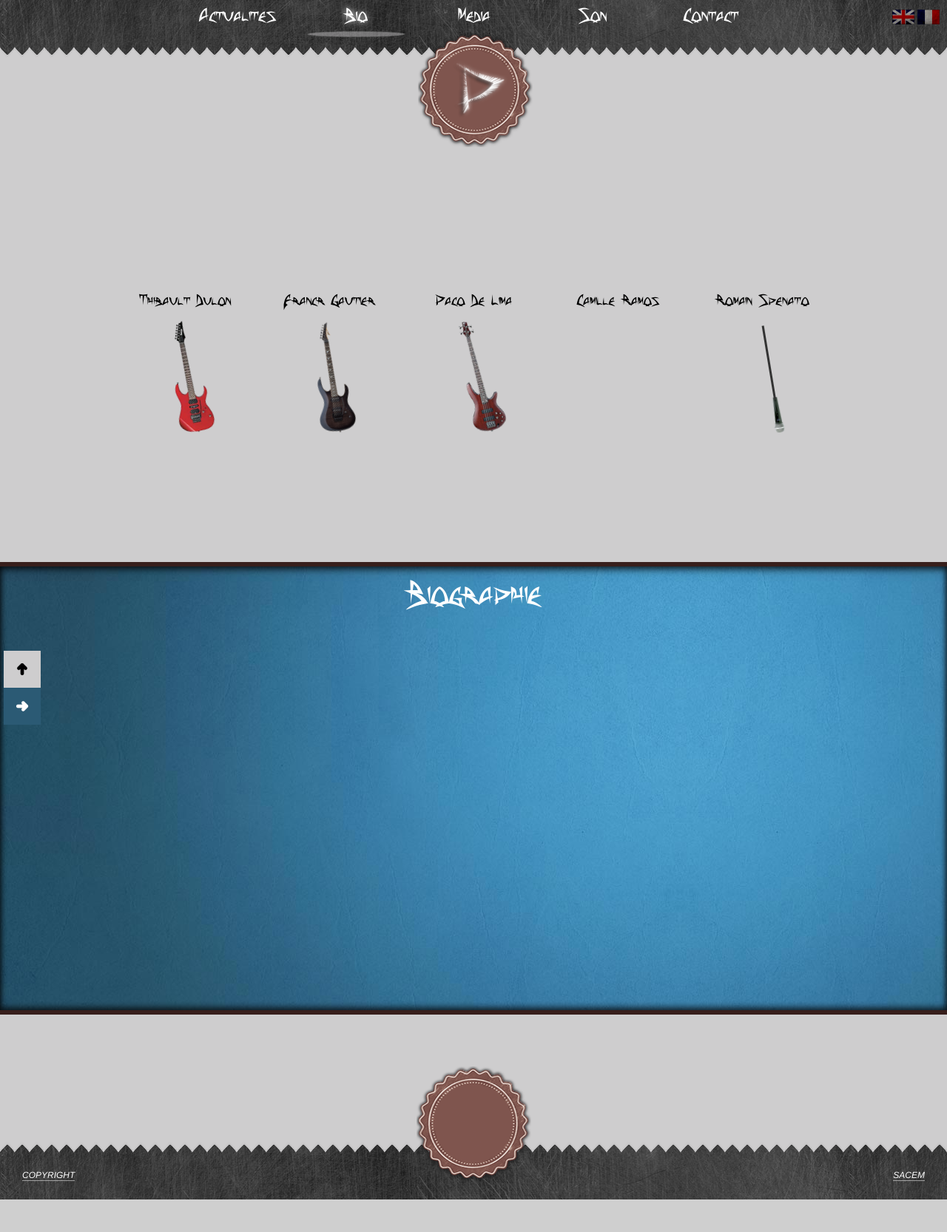
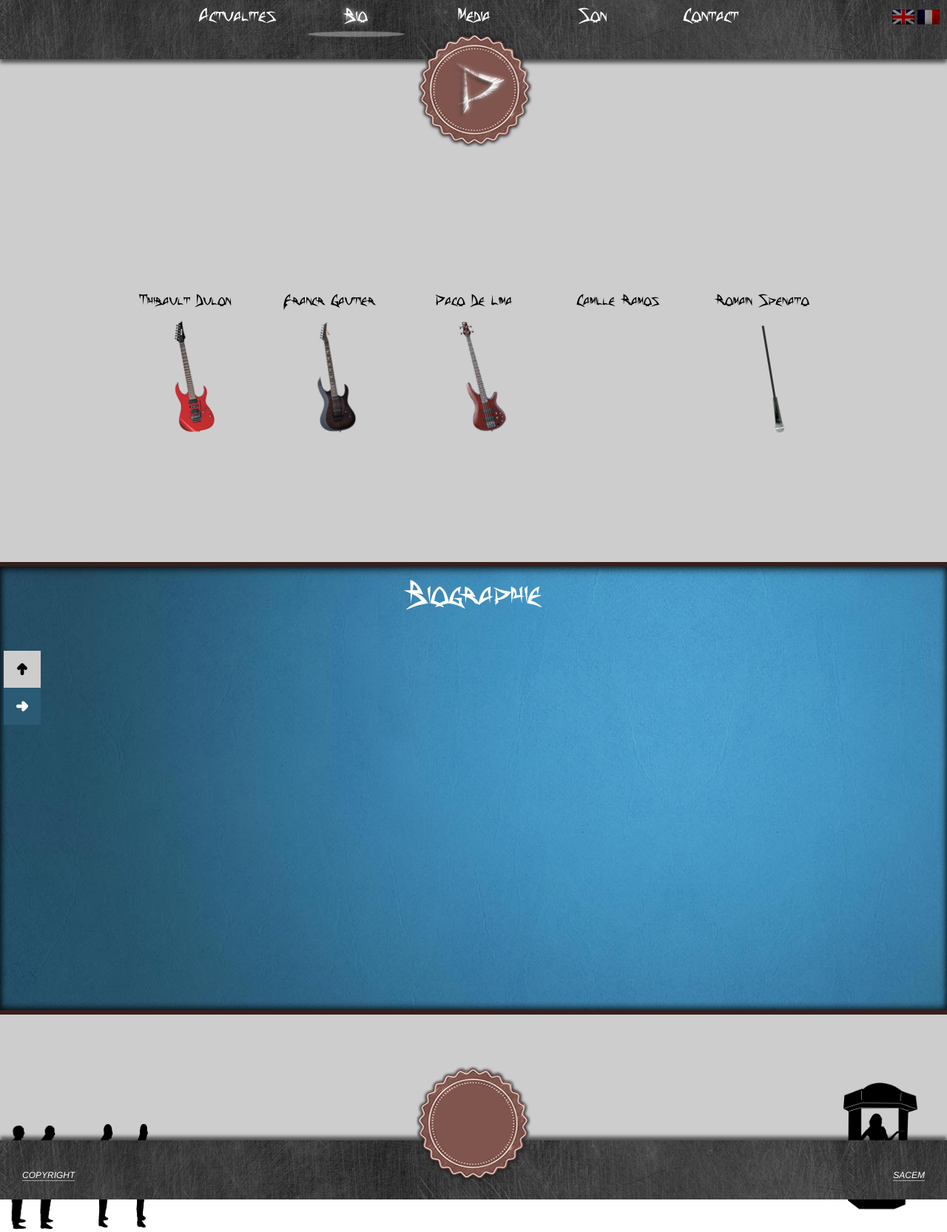
Before and after one commit to lastrope/lastrope, a PHP site: a page that uses index.php in a window 1280 px wide. Shown: the whole page at 74% size. Before the commit the page ends 1622 px from the top, so only its background shows below. Run offline with PHP 8.4, Linux system fonts and the light colour scheme; data comes from the database, SQL or seed files in the repository; some libraries are stand-ins or nearby versions.

Commit message:
commit home

```diff
--- a/index.php
+++ b/index.php
@@ -40,6 +40,7 @@
 					// Ici c'est le corp de la page. Il serait préférable de découper chaque partie pour avoir un code souple et modulable
 					// Décommenter cette ligne et mettre entre guillemet le chemin relatif de la page à inclure
 					include($page.".php");
+					include("page/nav.phtml");
 				?>
 			</div>
 			<?php
--- a/page/footer.phtml
+++ b/page/footer.phtml
@@ -1,6 +1,5 @@
 <footer>
 <div id="footer_block">
-	<div id="complement_back">
 	<div id="footer">
 		<p class="foot_left">
 			<?php echo COPYRIGHT;?>
@@ -13,5 +12,4 @@
 	<div id="copyright">
 	</div>
 </div>
-</div>
 </footer>
--- a/page/header.phtml
+++ b/page/header.phtml
@@ -7,7 +7,6 @@
 ?>
 <header>
 <div id="header_block">
-	<div id="complement">
 	<div id="language">
 		<a href="set_language.php?lang=en" title="English Version">
 			<img src="public/media/image/flag_en.png" />
@@ -49,5 +48,4 @@
 		</a>
 	</div>
 </div>
-</div>
 </header>
--- a/page/meta.phtml
+++ b/page/meta.phtml
@@ -48,6 +48,7 @@
 <script type="text/javascript" src="public/js/jquery.js"></script>
 <script type="text/javascript" src="public/js/jquery.easing.1.3.js"></script>
 <script type="text/javascript" src="public/js/jfunction.js"></script>
+<script type="text/javascript" src="public/js/animation-background.js"></script>
 <script type="text/javascript" src="public/js/function.js"></script>
 <!-- For scroll -->
 <script type="text/javascript" src="public/js/jquery-ui.js"></script>
@@ -86,12 +87,6 @@
 					margin:'auto'
 				});
 			}
-			if($('body').height() < 700){
-				$('footer').empty();
-				$('footer').html('<div id="footer_block"><div id="footer"><p class="foot_left"><?php echo COPYRIGHT;?></p><p class="foot_right"><?php echo SACEM; ?></p></div></div>');
-			}else if($('body').height() > 700){
-				$('footer').html('<div id="footer_block"><div id="complement_back"><div id="footer"><p class="foot_left"><?php echo COPYRIGHT;?></p><p class="foot_right"><?php echo SACEM; ?></p></div><div id="copyright"></div></div></div>');
-			}
 		});
 		// Responsive design function on resize
 		$(window).resize(function(){
@@ -114,12 +109,6 @@
 					margin:'auto'
 				});
 			}
-			if($('body').height() < 700){
-				$('footer').empty();
-				$('footer').html('<div id="footer_block"><div id="footer"><p class="foot_left"><?php echo COPYRIGHT;?></p><p class="foot_right"><?php echo SACEM; ?></p></div></div>');
-			}else if($('body').height() > 700){
-				$('footer').html('<div id="footer_block"><div id="complement_back"><div id="footer"><p class="foot_left"><?php echo COPYRIGHT;?></p><p class="foot_right"><?php echo SACEM; ?></p></div><div id="copyright"></div></div></div>');
-			}
 		});
 	});
 </script>
--- a/page/nav.phtml
+++ b/page/nav.phtml
@@ -1,12 +1,18 @@
 <nav>
-	<div id="gallery">
-		<div class="ad-image-wrapper">
-		</div>
+	<div class="perso1">
+		<img src="public/media/image/perso1.png" alt="personnage1" width="25" height="140"/>
+	</div>
+	<div class="perso2">
+		<img src="public/media/image/perso2.png" alt="personnage2" width="25" height="140"/>
+	</div>
+	<div class="perso3">
+		<img src="public/media/image/perso3.png" alt="personnage3" width="25" height="140"/>
+	</div>
+	<div class="perso4">
+		<img src="public/media/image/perso4.png" alt="personnage4" width="25" height="140"/>
+	</div>
 
-		<div class="ad-controls">
-		</div>
-
-		<div class="ad-nav">
-		</div>
+	<div class="cabine">
+		<img src="public/media/image/cabine.png" alt="cabine" width="100"/>
 	</div>
 </nav>
--- a/public/css/style.css
+++ b/public/css/style.css
@@ -746,6 +746,12 @@ header{
 	height:80px;
 	background:#111 url('../media/image/metal_header2.png') left top repeat-x;
 	z-index: 800;
+
+	box-shadow: 0 5px 5px rgba(0,0,0,0.6);
+	-webkit-box-shadow: 0 5px 5px rgba(0,0,0,0.6);
+	-moz-box-shadow: 0 5px 5px rgba(0,0,0,0.6);
+	-o-box-shadow: 0 5px 5px rgba(0,0,0,0.6);
+	-ms-box-shadow: 0 5px 5px rgba(0,0,0,0.6);
 }
 #header{
 	position: relative;
@@ -762,12 +768,6 @@ header{
 #header a {
 	color: #fff;
 	font-weight: bold;
-}
-#complement{
-	background:transparent url('../media/image/barriere.png') left bottom repeat-x;
-	width:100%;
-	min-width:975px;
-	height:80px;
 }
 #header ul{
 	position:absolute;
@@ -814,6 +814,11 @@ footer{
 	height:80px;
 	background:#111 url('../media/image/metal_header2.png') left top repeat-x;
 	z-index:800;
+	box-shadow: 0 -5px 5px rgba(0,0,0,0.6);
+	-webkit-box-shadow: 0 -5px 5px rgba(0,0,0,0.6);
+	-moz-box-shadow: 0 -5px 5px rgba(0,0,0,0.6);
+	-o-box-shadow: 0 -5px 5px rgba(0,0,0,0.6);
+	-ms-box-shadow: 0 -5px 5px rgba(0,0,0,0.6);
 }
 footer p {
 	color: #fff;
@@ -823,6 +828,11 @@ footer p {
 	font-size: 12px;
 	border-bottom: 1px solid rgba(255,255,255,0.5);
 }
+#footer{
+	width: 100%;height: 80px;
+	position: absolute;
+	bottom: 0;
+}
 .foot_left{
 	float:left;
 	margin-left: 30px;
@@ -830,14 +840,6 @@ footer p {
 .foot_right{
 	float:right;
 	margin-right: 30px;
-}
-#complement_back{
-	background:transparent url('../media/image/barriere_back.png') left top repeat-x;
-	width:100%;
-	min-width:975px;
-	height:80px;
-	position:absolute;
-	bottom: 0;
 }
 #copyright{
 	background: transparent url('../media/image/logo1.png') center center no-repeat;
@@ -1100,3 +1102,45 @@ footer p {
 	font-family: Baphomet;
 	font-weight: bold;
 }
+/** nav **/
+nav{
+	width: 100%;
+	height: 100%;
+	position: absolute;
+	top: 0;
+	left: 0;
+}
+.perso1, .perso2, .perso3, .perso4{
+	position :absolute;
+	z-index:5;
+}
+.perso1{
+	width:25px;
+	height:140px;
+	left: 10px;
+	bottom: -40px;
+}
+.perso2{
+	width:28px;
+	height:140px;
+	left: 50px;
+	bottom: -40px;
+}
+.perso3{
+	width:38px;
+	height:142px;
+	left: 100px;
+	bottom: -40px;
+}
+.perso4{
+	width:47px;
+	height:142px;
+	left: 150px;
+	bottom: -40px;
+}
+.cabine{
+	position :absolute;
+	bottom: -20px;
+	right: 40px;
+	z-index:1;
+}
--- /dev/null
+++ b/public/js/animation-background.js
@@ -0,0 +1,108 @@
+$(document).ready(function(){
+	var perso1Left = 10;
+	var perso2Left = 50;
+	var perso3Left = 100;
+	var perso4Left = 150;
+	var perso1 = $('.perso1');
+	var perso2 = $('.perso2');
+	var perso3 = $('.perso3');
+	var perso4 = $('.perso4');
+
+	$('.perso1').animate({
+		'left':perso1Left + 'px'
+	},1000,'linear',walk1(perso1,perso1Left));
+	$('.perso2').animate({
+		'left':perso2Left + 'px'
+	},1000,'linear',walk2(perso2,perso2Left));
+	$('.perso3').animate({
+		'left':perso3Left + 'px'
+	},1000,'linear',walk3(perso3,perso3Left));
+	$('.perso4').animate({
+		'left':perso4Left + 'px'
+	},1000,'linear',walk4(perso4,perso4Left));
+});
+function walk1(div,height){
+	var windowLeft = $(window).width();
+	setTimeout(function(){
+		if(height < windowLeft){
+			height += 30;
+			div.animate({
+				'left':height + 'px'
+			},1000,'linear',walk(div,height));
+		}
+		else {
+			height += 30;
+			div.animate({
+				'left':height + 'px'
+			},1000);
+		}
+	},8500);
+}
+function walk2(div,height){
+	var windowLeft = $(window).width();
+	setTimeout(function(){
+		if(height < windowLeft){
+			height += 30;
+			div.animate({
+				'left':height + 'px'
+			},1000,'linear',walk(div,height));
+		}
+		else {
+			height += 30;
+			div.animate({
+				'left':height + 'px'
+			},1000);
+		}
+	},7000);
+}
+function walk3(div,height){
+	var windowLeft = $(window).width();
+	setTimeout(function(){
+		if(height < windowLeft){
+			height += 30;
+			div.animate({
+				'left':height + 'px'
+			},1000,'linear',walk(div,height));
+		}
+		else {
+			height += 30;
+			div.animate({
+				'left':height + 'px'
+			},1000);
+		}
+	},5500);
+}
+function walk4(div,height){
+	var windowLeft = $(window).width();
+	setTimeout(function(){
+		if(height < windowLeft){
+			height += 30;
+			div.animate({
+				'left':height + 'px'
+			},1000,'linear',walk(div,height));
+		}
+		else {
+			height += 30;
+			div.animate({
+				'left':height + 'px'
+			},1000);
+		}
+	},4000);
+}
+function walk(div,height){
+	var windowLeft = $(window).width();
+	setTimeout(function(){
+		if(height < windowLeft){
+			height += 30;
+			div.animate({
+				'left':height + 'px'
+			},1000,'linear',walk(div,height));
+		}
+		else {
+			height += 30;
+			div.animate({
+				'left':height + 'px'
+			},1000);
+		}
+	},7000);
+}
```
Also changed, not shown: public/media/image/cabine.png (added), public/media/image/lampe.png (added), public/media/image/perso1.png (added), public/media/image/perso2.png (added), public/media/image/perso3.png (added), public/media/image/perso4.png (added). Lines whose indentation alone changed are shown as unchanged.
